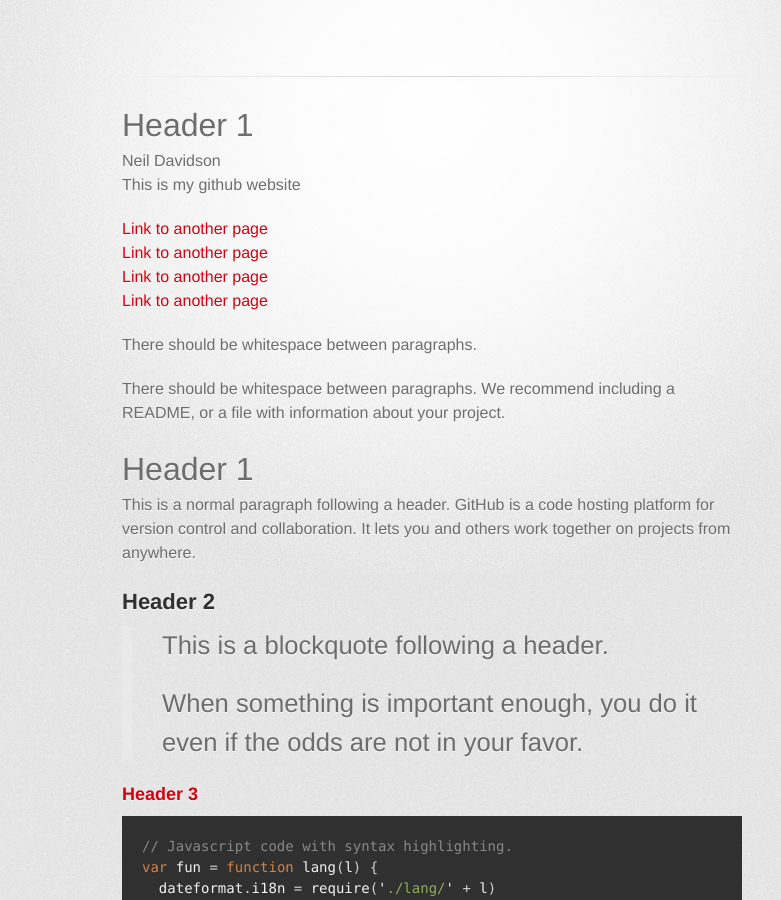
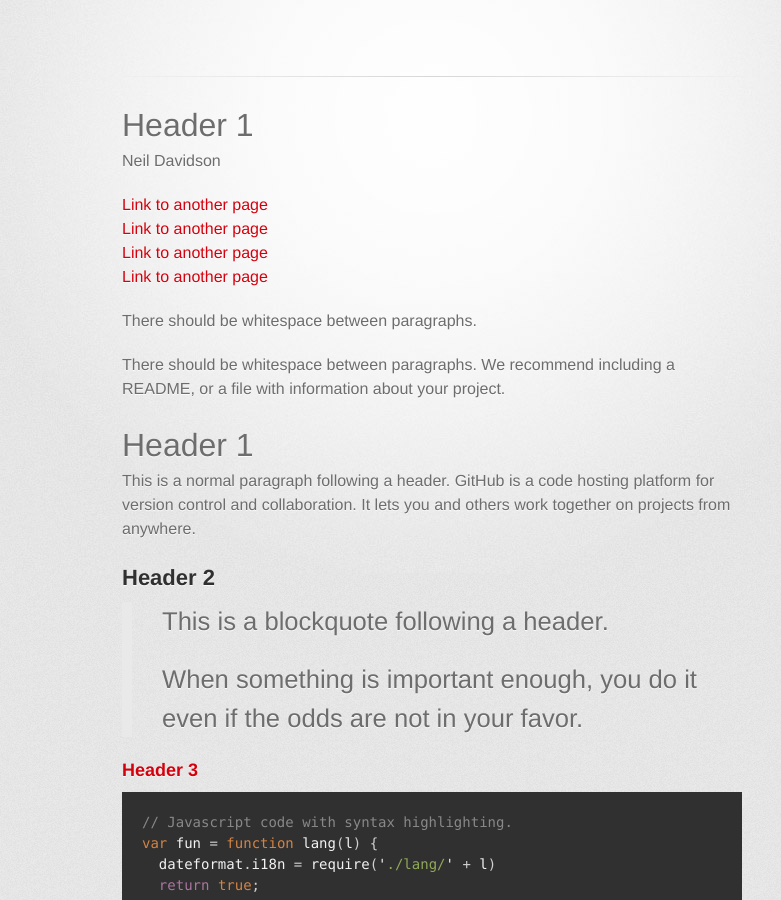
Before and after one commit to davidsonn1/davidsonn1.github.io, a Jekyll site: the page built from index.md, in a window 1280 px wide and 900 px high. Shown: the whole window, without its empty margins (208-989 px from the left). Built offline with Jekyll 4.4.1, drawn with Linux system fonts in a browser that asks for light colours; some web fonts are replaced; our own code applies the rules of GitHub Pages for plain Markdown files.

Commit message:
Update index.md

```diff
--- a/index.md
+++ b/index.md
@@ -1,6 +1,6 @@
 # Header 1
 Neil Davidson<br>
-This is my github website<br>
+
 
 
 
```
